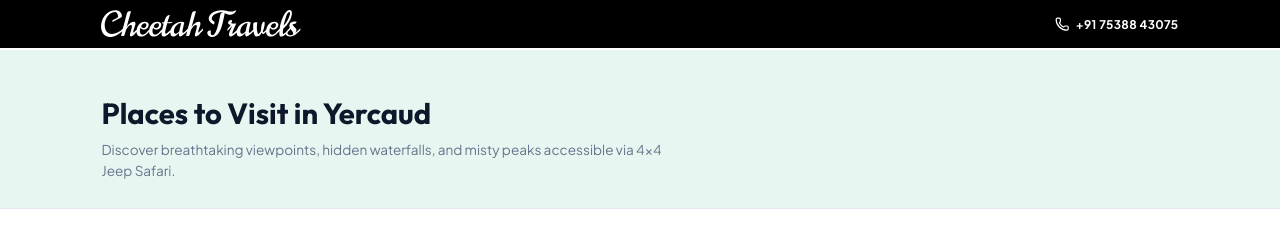
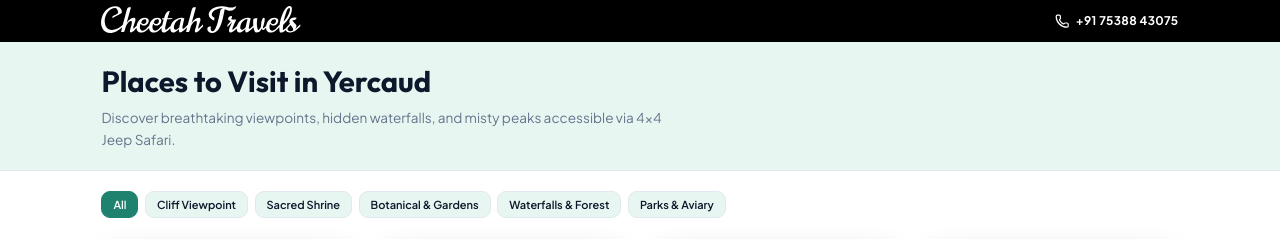
Before and after one commit to Procomets/CHEETAH-TRAVELS, a React (Vite) app: page /places in a window 1280 px wide. Shown: the top 239 px of the page. Built offline with nearby package versions, Linux system fonts and the light colour scheme.

Commit message:
ui changes

```diff
--- a/src/styles/layout.css
+++ b/src/styles/layout.css
@@ -8,7 +8,6 @@
 .site-main {
   flex: 1;
   width: 100%;
-  padding-top: 56px;
 }
 
 .container {
@@ -21,19 +20,19 @@
 }
 
 .page-section {
-  padding: 5rem 0;
-  margin-top: 3rem;
+  padding: 3rem 0;
+  margin-top: 1rem;
 }
 
 .page-section-sm {
-  padding: 2.5rem 0;
+  padding: 1.75rem 0;
 }
 
 .page-header {
-  padding: 3.5rem 0 2rem;
+  padding: 1.75rem 0 1.5rem;
   background: var(--bg-surface-subtle);
   border-bottom: 1px solid var(--border-subtle);
-  margin-bottom: 2.5rem;
+  margin-bottom: 1.5rem;
 }
 
 .page-header-title {
@@ -52,14 +51,14 @@
 
 /* Public Header & Ribbon */
 .top-black-ribbon {
-  position: fixed;
+  position: sticky;
   top: 0;
   left: 0;
   right: 0;
   width: 100%;
   background-color: #000000;
   border-bottom: none;
-  padding: 0.75rem 0;
+  padding: 0.5rem 0;
   z-index: 9999;
   box-shadow: none;
 }
--- a/src/styles/packagesTemplate.css
+++ b/src/styles/packagesTemplate.css
@@ -1,8 +1,8 @@
 /* Packages Template Section Styles - Modern Card Redesign */
 
 .pkg-template-section {
-  padding: 5rem 0 3.5rem;
-  margin-top: 3.5rem;
+  padding: 3rem 0 2rem;
+  margin-top: 1.5rem;
   background-color: #ffffff;
   font-family: var(--font-body);
   color: #1e293b;
--- a/src/styles/placesTemplate.css
+++ b/src/styles/placesTemplate.css
@@ -1,8 +1,8 @@
 /* Places Template Section Styles */
 
 .places-template-section {
-  padding: 5rem 0;
-  margin-top: 3.5rem;
+  padding: 3rem 0;
+  margin-top: 1.5rem;
   position: relative;
   background-color: #ffffff; /* Explicitly white background as in template */
   color: #1a1a1a;
```
Also changed, not shown: src/styles/hero.css (+10 -3 lines).
